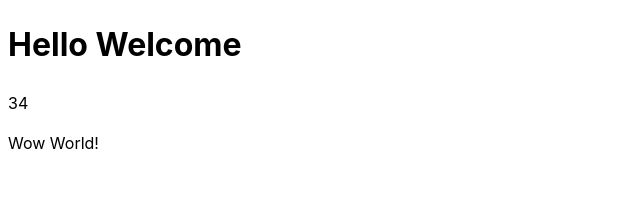
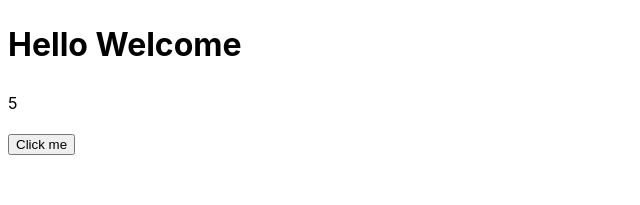
Before and after one commit to Vivek-Pandey81307/Mastering-TypeScript, a React (Vite) app in the folder 07 React.ts/: page / in a window 1280 px wide. Shown: the top 205 px of the page, without its empty margins (0-640 px from the left). Built offline with nearby package versions, Linux system fonts and the light colour scheme.

Commit message:
default prop

```diff
--- a/07 React.ts/src/App.tsx
+++ b/07 React.ts/src/App.tsx
@@ -6,8 +6,9 @@ function App() {
     <>
       <div>
         <Box heading={'Hello Welcome'}
-        count={34} func1={(a:string)=>{alert(a)}}>
-        {<>Wow World!</>}
+         func1={(a:string)=>{alert(a)}}>
+        {<><button>Click me</button></>
+        }
         </Box>
 
       </div>
--- a/07 React.ts/src/components/Box.tsx
+++ b/07 React.ts/src/components/Box.tsx
@@ -2,17 +2,17 @@ import { ReactNode } from "react";
 
 type PropsType={
     heading:string,
-    count:number,
+    count?:number,
     func1:(a:string)=>void,
     children: ReactNode,
 };
 
-const Box = ({heading,count,func1,children} : PropsType) => {
+const Box = ({heading,count=5,func1,children} : PropsType) => {
   func1("alerted!");
   return (
     <div>
         <h1>{heading}</h1>
-        <p>{count}</p>
+        {count &&<p>{count}</p>}
         {children}
     </div>
   )
```
